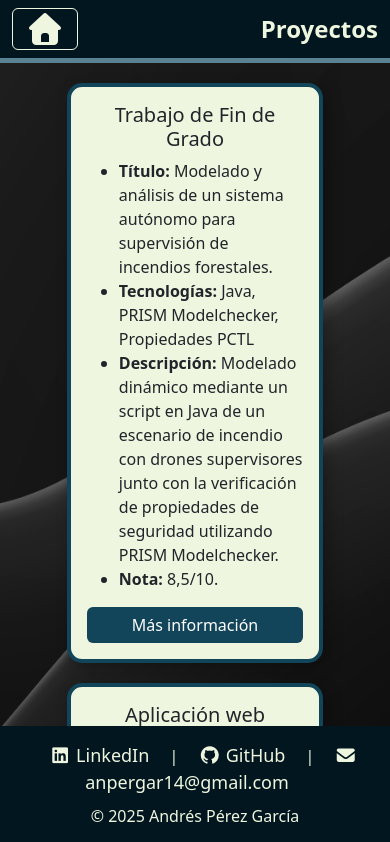
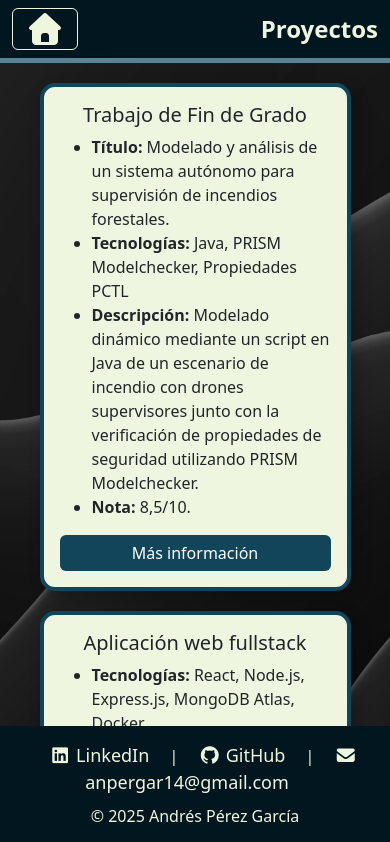
Before and after one commit to Andrespg14/Mi-Portfolio, a React (Create React App) app in the folder frontend/: page /proyectos in a window 390 px wide. Shown: the top 842 px of the page. Built offline with nearby package versions, Linux system fonts and the light colour scheme; the HTML template or start-up script is replaced by a standard one.

Commit message:
feat: Add responsive design to Proyectos page

```diff
--- a/frontend/src/pages/Proyectos.css
+++ b/frontend/src/pages/Proyectos.css
@@ -32,3 +32,10 @@
   border: none;
   display: block;
 }
+
+@media (max-width: 768px) {
+  .div-proyectos-padre{
+    margin: 5%;
+    margin-top: 0%;
+  }
+}
```
